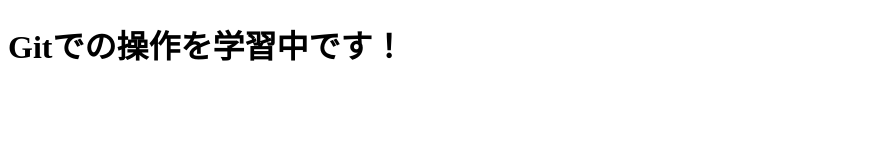
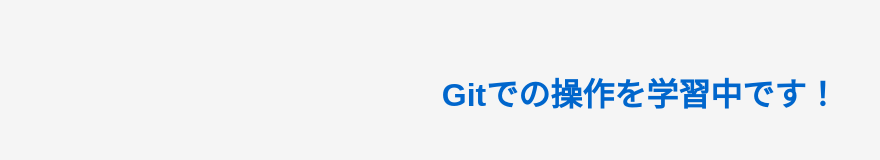
Before and after one commit to EisukeYoshizawa/git-practice, a plain HTML site: page index.html in a window 1280 px wide. Shown: the whole page, without its empty margins (0-880 px from the left). Drawn offline with Linux system fonts and the light colour scheme.

Commit message:
CSSファイルを追加し、スタイルを適用

```diff
--- a/index.html
+++ b/index.html
@@ -3,6 +3,7 @@
   <head>
     <meta charset="UTF-8">
     <title>Git練習</title>
+    <link rel="stylesheet" href="style.css">
   </head>
   <body>
     <h1>Gitでの操作を学習中です！</h1>
--- /dev/null
+++ b/style.css
@@ -0,0 +1,14 @@
+body {
+  background-color: #f5f5f5;
+  font-family: sans-serif;
+  text-align: center;
+  padding: 40px;
+}
+
+h1 {
+  color: #0066cc;
+}
+
+p {
+  color: #333;
+}
```
